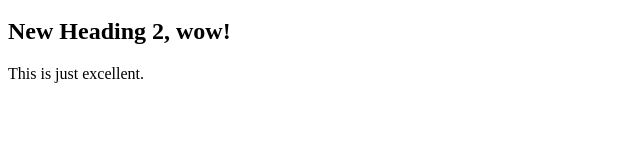
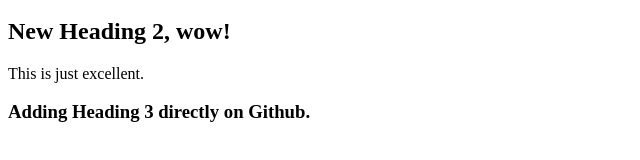
Before and after one commit to yyhav1/3179_testrepo, a plain HTML site: page index.html in a window 1280 px wide. Shown: the part 242-402 px from the top of the page, without its empty margins (0-640 px from the left). Drawn offline with Linux system fonts and the light colour scheme.

Commit message:
Added new heading

```diff
--- a/index.html
+++ b/index.html
@@ -29,5 +29,7 @@
 
     <h2>New Heading 2, wow!</h2>
     <p>This is just excellent.</p>
+
+    <h3>Adding Heading 3 directly on Github.</h3>
 </body>
 </html>
```
